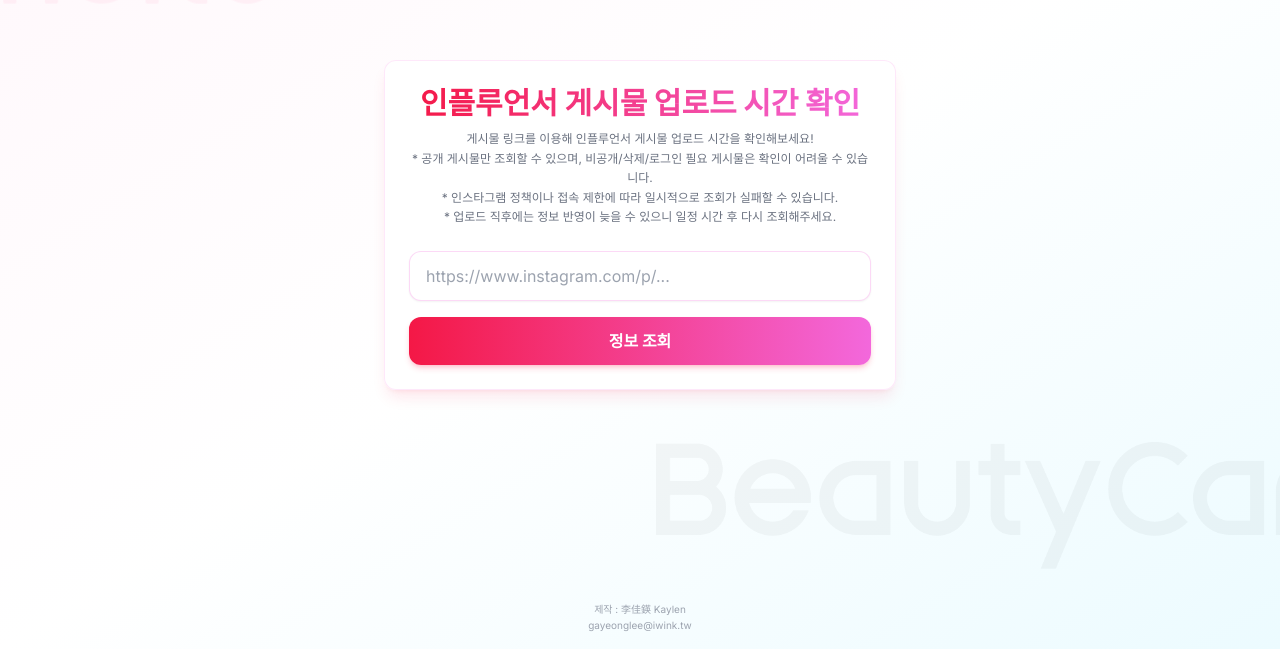
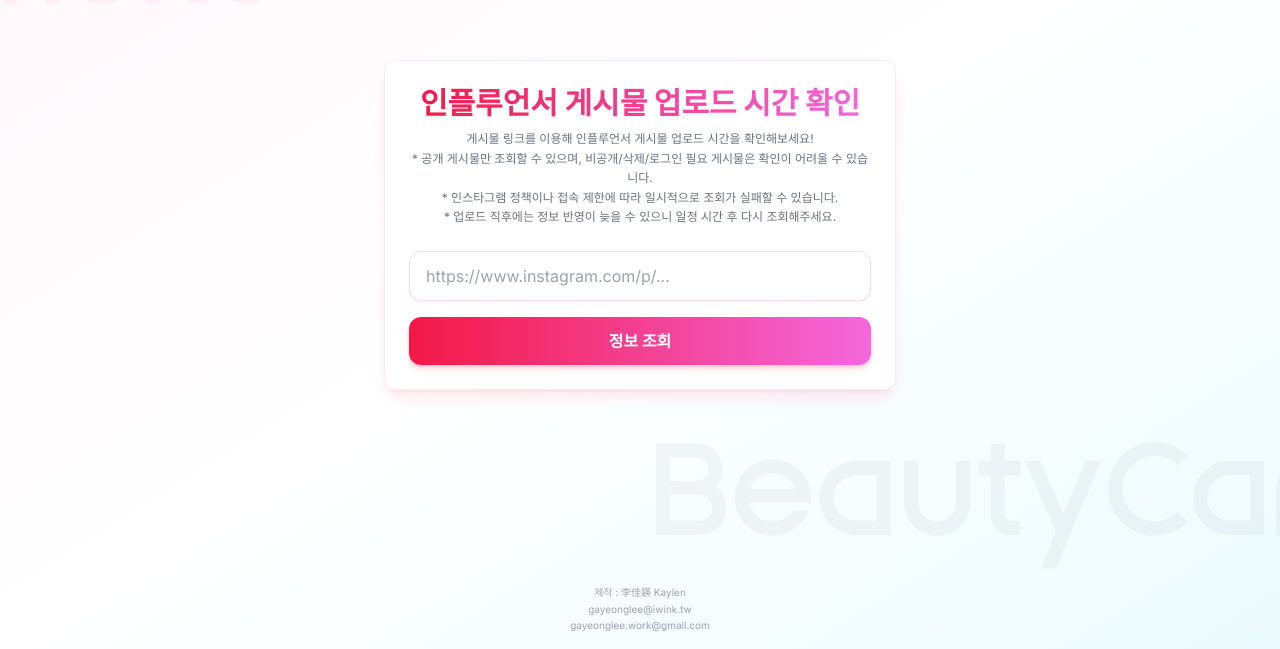
Before and after one commit to eelrkdud-creator/insta2, a Next.js app: page / in a window 1280 px wide. Shown: the part 151-800 px from the top of the page. Built offline with nearby package versions, Linux system fonts and the light colour scheme.

Commit message:
Update page.tsx

```diff
--- a/app/page.tsx
+++ b/app/page.tsx
@@ -195,6 +195,7 @@ export default function Home() {
             <footer className="absolute bottom-4 left-0 right-0 z-10 text-center text-[10px] leading-relaxed text-gray-400">
                 <p>제작 : 李佳鍈 Kaylen</p>
                 <p>gayeonglee@iwink.tw</p>
+                <p>gayeonglee.work@gmail.com</p>
             </footer>
         </main>
     );
```
